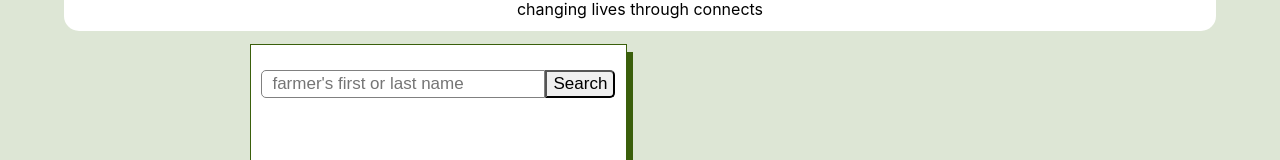
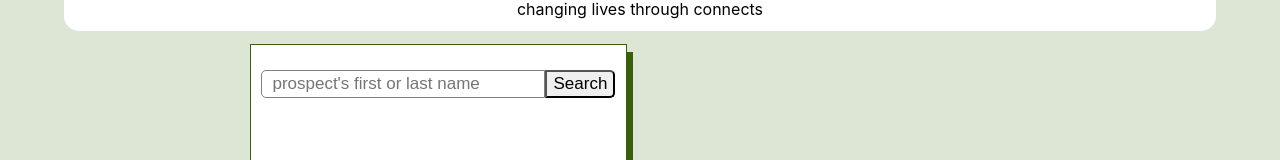
Before and after one commit to coula3/farm-connect, a React (Create React App) app in the folder farm-connect-frontend/: page /users/search-prospects in a window 1280 px wide. Shown: the part 154-314 px from the top of the page. Built offline with nearby package versions, Linux system fonts and the light colour scheme.

Commit message:
dynamically set placeholder text based on current path of shared SearchUsers container

```diff
--- a/farm-connect-frontend/src/containers/SearchUsers/SearchUsers.js
+++ b/farm-connect-frontend/src/containers/SearchUsers/SearchUsers.js
@@ -33,6 +33,10 @@ class SearchUsers extends Component {
         this.props.clearSearchResults();
     }
 
+    userType = () => {
+        return this.props.match.path === "/users/search-farmers" ? "farmer's" : "prospect's";
+    }
+
     render(){
         const renderSearchResults = searchResults => {
                 return (
@@ -48,7 +52,7 @@ class SearchUsers extends Component {
             <div className="SearchUsers_main_div">
                 <div className="search_users_card">
                     <form onSubmit={this.handleSubmit}>
-                        <input id="search_input" type="text" placeholder="farmer's first or last name" onChange={this.handleChange} />
+                        <input id="search_input" type="text" placeholder={`${this.userType()} first or last name`} onChange={this.handleChange} />
                         <input id="search_btn" type="submit" value="Search" />
                     </form>
                     {   this.props.isLoading
```
